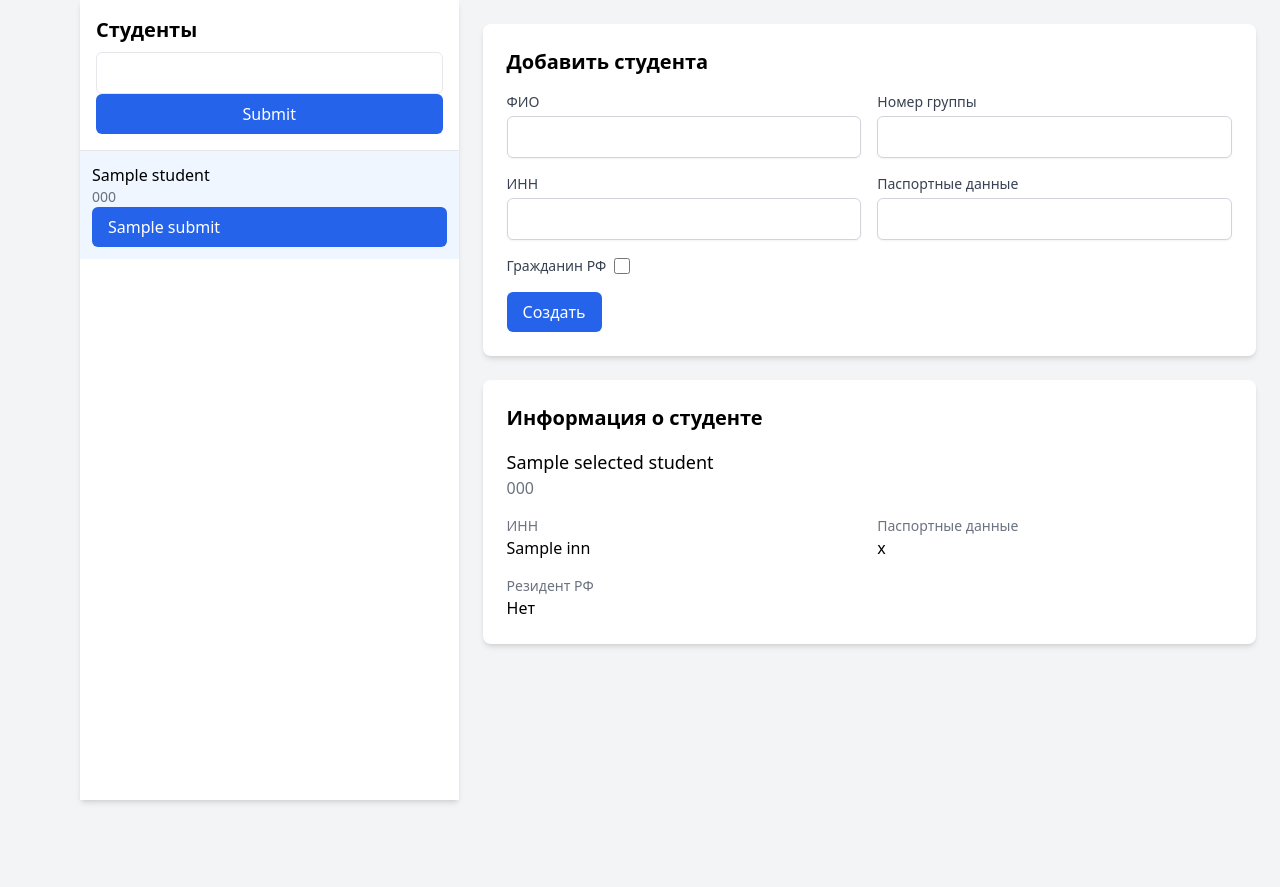
After one commit to korneyaitmatoff/scaling-spork-gui, a Flask app: template src/templates/students.html in a window 1280 px wide. The commit adds this page. Run offline with Flask 3, Linux system fonts and the light colour scheme; the template is opened without the code that fills it: values that come from a table or form of the project are taken from there, most other values are stand-ins (such as "Sample title", 1, 10 or a date in 2020); some libraries are stand-ins or nearby versions.

Commit message:
add search by name

```diff
--- a/config.py
+++ b/config.py
@@ -1,3 +1,3 @@
 from os import environ
 
-API_HOST = environ.get("API_HOST", "http://localhost:8002")
+API_HOST = environ.get("API_HOST", "http://localhost:8001")
--- a/src/api/base_client.py
+++ b/src/api/base_client.py
@@ -11,9 +11,9 @@ class BaseClient(AbstractClient):
     def __init__(self, url: str):
         self.url = url
 
-    def get(self, **kwargs) -> Response:
+    def get(self, path: str = "/", **kwargs) -> Response:
         return Session().get(
-            url=self.url,
+            url=self.url + path,
             **kwargs
         )
 
--- a/src/forms/__init__.py
+++ b/src/forms/__init__.py
@@ -1 +1,4 @@
 from src.forms.login import LoginForm
+from src.forms.students import StudentsChoose
+from src.forms.add_student import AddStudent
+from src.forms.search_student import SearchStudent
--- /dev/null
+++ b/src/forms/add_student.py
@@ -0,0 +1,13 @@
+from flask_wtf import FlaskForm
+
+from wtforms import StringField, SubmitField, BooleanField
+from wtforms.validators import DataRequired
+
+
+class AddStudent(FlaskForm):
+    name = StringField(label="ФИО", validators=[DataRequired()])
+    group_code = StringField(label="Номер группы", validators=[DataRequired()])
+    inn = StringField(label="ИНН")
+    passport_data = StringField(label="Паспортные данные")
+    is_resident = BooleanField(label="Гражданин РФ")
+    submit = SubmitField(label="Создать")
--- /dev/null
+++ b/src/forms/search_student.py
@@ -0,0 +1,9 @@
+from flask_wtf import FlaskForm
+
+from wtforms import StringField, SubmitField
+from wtforms.validators import DataRequired
+
+
+class SearchStudent(FlaskForm):
+    name = StringField(label="ФИО", validators=[DataRequired()])
+    submit = SubmitField()
--- a/src/templates/base.html
+++ b/src/templates/base.html
@@ -11,8 +11,9 @@
     {% else %}
         <title>Page</title>
     {% endif %}
+    <script src="https://kit.fontawesome.com/a393683316.js" crossorigin="anonymous"></script>
 </head>
-<body class="bg-gray-100 min-h-screen flex items-center justify-center">
+<body class="bg-gray-100">
 
 {% block content %}{% endblock %}
 </body>
--- /dev/null
+++ b/src/templates/students.html
@@ -0,0 +1,101 @@
+{% extends "base.html" %}
+
+{% block content %}
+<div class="flex h-screen">
+    <!-- Сайдбар -->
+    <div class="w-128 bg-white shadow-md ml-20">
+        <div class="p-4 border-b">
+            <h2 class="text-xl font-semibold">Студенты</h2>
+            <div class="mt-2">
+                <form method="GET" action="#">
+                    {{ search_form.name(
+                        class_="w-full px-3 py-2 border rounded-md focus:outline-none focus:ring-1 focus:ring-blue-500"
+                        )
+                    }}
+                    {{ search_form.submit(class_="w-full bg-blue-600 hover:bg-blue-700 text-white font-medium py-2 px-4 rounded-md transition duration-200") }}
+                </form>
+            </div>
+        </div>
+        <div class="overflow-y-auto h-[calc(100vh-4rem)]">
+            <ul id="student-list" class="divide-y divide-gray-200">
+                {% for student in students %}
+                <li class="p-3 hover:bg-gray-50 {% if selected_student and student.id == selected_student.id %}bg-blue-50{% endif %}">
+                    <a href="{{ url_for('students', selected_id=student.id) }}">
+                        <div class="font-medium">{{ student.name }}</div>
+                        <div class="text-sm text-gray-500">{{ student.group_code }}</div>
+                        <div class="w-full bg-blue-600 hover:bg-blue-700 text-white font-medium py-2 px-4 rounded-md transition duration-200">
+                            {{ student.submit }}
+                        </div>
+                    </a>
+                </li>
+                {% endfor %}
+            </ul>
+        </div>
+    </div>
+
+    <!-- Основной контент -->
+    <div class="flex-1 p-6 overflow-y-auto">
+        <div class="bg-white rounded-lg shadow-md p-6 mb-6">
+            <h2 class="text-xl font-semibold mb-4">Добавить студента</h2>
+            <form id="add-student-form" class="space-y-4">
+                <div class="grid grid-cols-1 md:grid-cols-2 gap-4">
+                    <div>
+                        {{ add_student_form.name.label(class_="block text-sm font-medium text-gray-700") }}
+                        {{ add_student_form.name(class_="mt-1 block w-full border border-gray-300 rounded-md shadow-sm
+                        py-2 px-3 focus:outline-none focus:ring-blue-500 focus:border-blue-500") }}
+                    </div>
+                    <div>
+                        {{ add_student_form.group_code.label(class_="block text-sm font-medium text-gray-700") }}
+                        {{ add_student_form.group_code(class_="mt-1 block w-full border border-gray-300 rounded-md
+                        shadow-sm py-2 px-3 focus:outline-none focus:ring-blue-500 focus:border-blue-500") }}
+                    </div>
+                    <div>
+                        {{ add_student_form.inn.label(class_="block text-sm font-medium text-gray-700") }}
+                        {{ add_student_form.inn(class_="mt-1 block w-full border border-gray-300 rounded-md shadow-sm
+                        py-2 px-3 focus:outline-none focus:ring-blue-500 focus:border-blue-500") }}
+                    </div>
+                    <div>
+                        {{ add_student_form.passport_data.label(class_="block text-sm font-medium text-gray-700") }}
+                        {{ add_student_form.passport_data(class_="mt-1 block w-full border border-gray-300 rounded-md
+                        shadow-sm py-2 px-3 focus:outline-none focus:ring-blue-500 focus:border-blue-500") }}
+                    </div>
+                </div>
+                <div class="flex items-center">
+                    {{ add_student_form.is_resident.label(class_="mr-2 block text-sm text-gray-700") }}
+                    {{ add_student_form.is_resident(class_="h-4 w-4 text-blue-600 focus:ring-blue-500 border-gray-300 rounded") }}
+                </div>
+                {{ add_student_form.submit(class_="bg-blue-600 text-white py-2 px-4 rounded-md hover:bg-blue-700
+                focus:outline-none focus:ring-2 focus:ring-offset-2 focus:ring-blue-500") }}
+            </form>
+        </div>
+
+        <div id="student-details" class="bg-white rounded-lg shadow-md p-6">
+            {% if selected_student %}
+            <h2 class="text-xl font-semibold mb-4">Информация о студенте</h2>
+            <div class="space-y-4">
+                <div>
+                    <h3 class="text-lg font-medium">{{ selected_student.name }}</h3>
+                    <p class="text-gray-500">{{ selected_student.group_code }}</p>
+                </div>
+                <div class="grid grid-cols-1 md:grid-cols-2 gap-4">
+                    <div>
+                        <p class="text-sm text-gray-500">ИНН</p>
+                        <p>{{ selected_student.inn }}</p>
+                    </div>
+                    <div>
+                        <p class="text-sm text-gray-500">Паспортные данные</p>
+                        <p>{{ selected_student.passport_data }}</p>
+                    </div>
+                    <div>
+                        <p class="text-sm text-gray-500">Резидент РФ</p>
+                        <p>{{ 'Да' if selected_student.is_resident else 'Нет' }}</p>
+                    </div>
+                </div>
+            </div>
+            {% else %}
+            <p class="text-gray-500">Выберите студента из списка</p>
+            {% endif %}
+        </div>
+    </div>
+</div>
+{% endblock %}
```
Also changed, not shown: src/api/api_client.py (+17 -0 lines), src/forms/students.py (added, +9 -0 lines), src/routes.py (+40 -5 lines), src/templates/index.html (+2 -7 lines).
